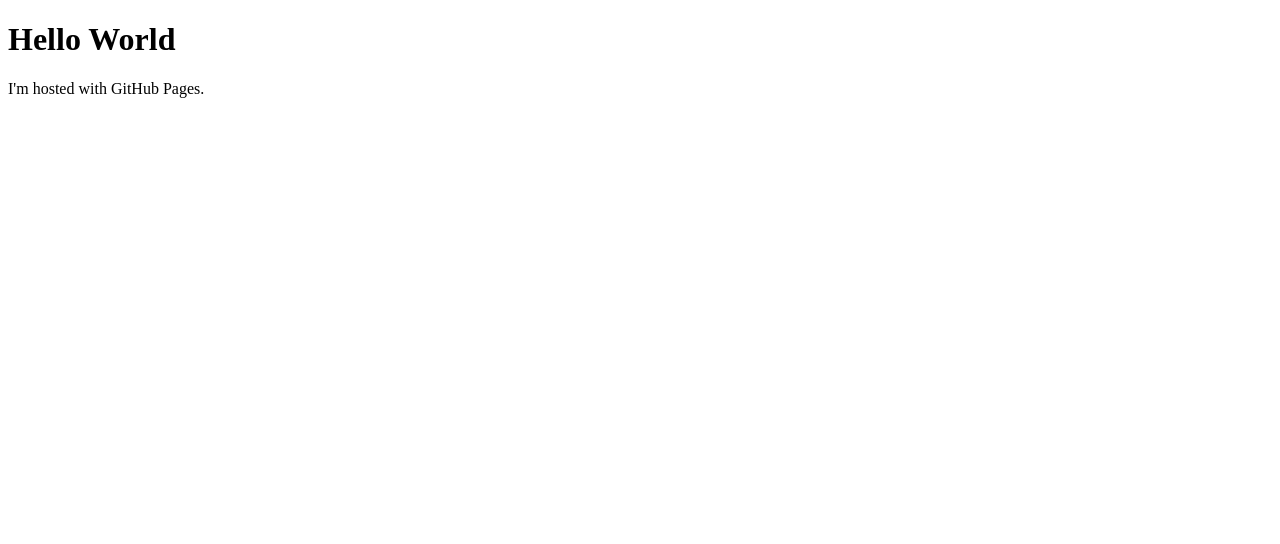
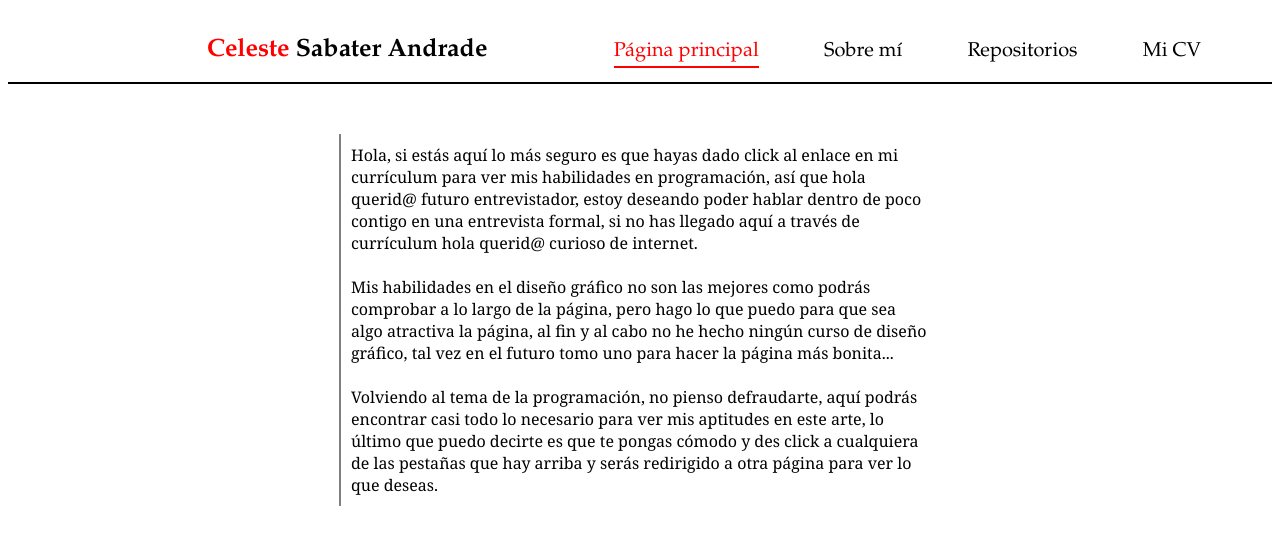
Before and after one commit to CelesteSabater/CelesteSabater.github.io, a plain HTML site: page index.html in a window 1280 px wide. Drawn offline with Linux system fonts and the light colour scheme.

Commit message:
Index acabado

```diff
--- a/index.html
+++ b/index.html
@@ -5,14 +5,69 @@
 
 	<title>Celeste Sabater Andrade</title>
 	<style type="text/css">
+		@font-face{
+			font-family:atfantique;
+			src: url('fonts/atfantbd.ttf');
+		}
+		@font-face{
+			font-family:genuine;
+			src: url('fonts/GENUINE.ttf');
+		}
+		ul li{
+
+			display: inline;
+			font-family: Garamond;
+			font-size: 20px;
+			margin-left: 5%;
+		}
+		#actual{
+			color: red;
+			padding-bottom: 5px;
+			border-bottom: 2px solid red;
+		}
+		#texto{
+			margin-left: auto;
+  			margin-right: auto;
+			width: 600px;
+			margin-top: 50px;
+			border-left: 2px solid grey;
+		}
+		#texto p{
+			font-family: Georgia;
+			font-size: 16px;
+			padding: 10px;
+		}
 
 	</style>
 
 </head>
 <body>
+	<div style="border-bottom: 2px solid black;">
+		<ul style="padding-top: 20px;">
+			<li style="margin-left: 13%; font-weight: bold; font-size:25px;"> <span style="color: red;">Celeste</span> Sabater Andrade</li>
+			<li id="actual" style="margin-left: 10%;">Página principal</li>
+			<li>Sobre mí</li>
+			<li>Repositorios</li>
+			<li>Mi CV</li>
+		</ul>
+	</div>
 
-	<h1>Hello World</h1>
-	<p>I'm hosted with GitHub Pages.</p>
+	<div id="texto">
+		<p>
+			Hola, si estás aquí lo más seguro es que hayas dado click al enlace en mi currículum para ver mis habilidades
+			en programación, así que hola querid@ futuro entrevistador, estoy deseando poder
+			hablar dentro de poco contigo en una entrevista formal, si no has llegado aquí
+			a través de currículum hola querid@ curioso de internet. <br/><br/>
+			Mis habilidades en el diseño gráfico no son las mejores como podrás comprobar a lo largo
+			de la página, pero hago lo que puedo para que sea algo atractiva la página, al fin y al
+			cabo no he hecho ningún curso de diseño gráfico, tal vez en el futuro tomo uno para hacer la
+			página más bonita... <br/><br/>
+			Volviendo al tema de la programación, no pienso defraudarte, aquí podrás encontrar
+			casi todo lo necesario para ver mis aptitudes en este arte, lo último que
+			puedo decirte es que te pongas cómodo y des click a cualquiera de las pestañas
+			que hay arriba y serás redirigido a otra página para ver lo que deseas.
+		</p>
+	</div>
 
 </body>
 </html>
```
Also changed, not shown: fonts/GENUINE.ttf (added), fonts/atfantbd.ttf (added), fonts/atfantli.ttf (added), fonts/atfantrg.ttf (added), 7 other files.
